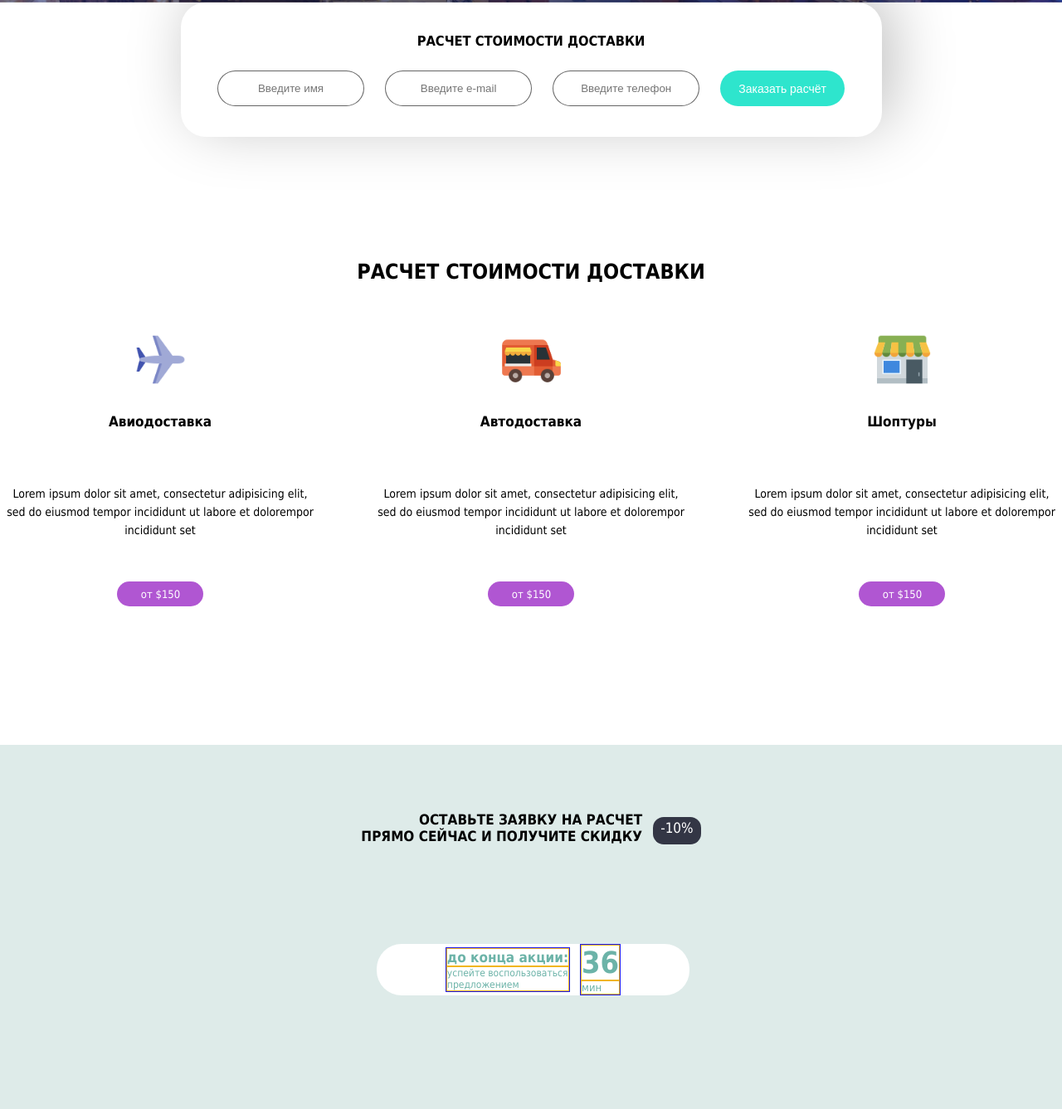
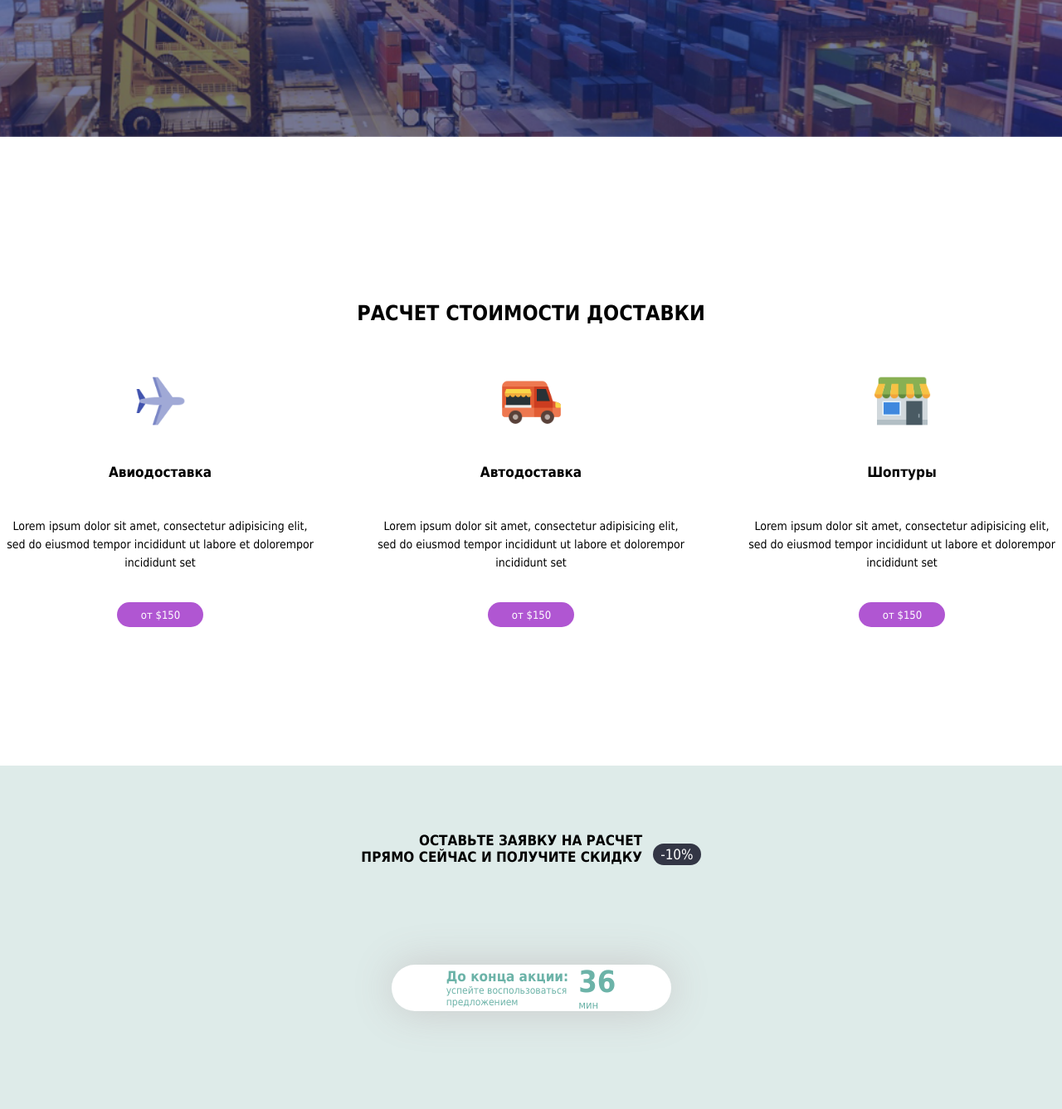
Before and after one commit to Hardyn1/Lesson2, a plain HTML site: page index.html in a window 1280 px wide. Shown: the part 703-2040 px from the top of the page at 83% size. Drawn offline with Linux system fonts and the light colour scheme.

Commit message:
Secont file commit

```diff
--- a/css/main.css
+++ b/css/main.css
@@ -9,6 +9,11 @@ h1 {
   margin: 0;
   font-size: 34px;
   text-transform: uppercase;
+}
+
+p {
+  margin: 0;
+  padding: 0;
 }
 
 div {
@@ -75,12 +80,8 @@ header {
   font-size: 19px;
 }
 
-.first-section {
-  padding: 0px 0 174px;
-}
-
 .header-form {
-  margin-top: 350px;
+  margin-top: 1350px;
   display: flex;
   justify-content: center;
   text-align: center;
@@ -116,13 +117,11 @@ h3 {
 
 .inner-form input {
   box-sizing: border-box;
-  text-align: center;
   border: 1px rgba(0, 0, 0, 0.6);
   border-style: solid;
   border-radius: 22px;
   color: rgba(0, 0, 0, 0.6);
-  max-width: 177px;
-  width: 100%;
+  width: 177px;
 }
 
 .header-button {
@@ -134,11 +133,14 @@ h3 {
   font-size: 14px;
 }
 
+.first-section {
+  padding: 198px 0 174px;
+}
+
 h2 {
   font-size: 25px;
   text-transform: uppercase;
   margin: 0;
-  padding-top: 148px;
   text-align: center;
 }
 
@@ -156,11 +158,13 @@ h2 {
 
 .price-section-lists h4 {
   font-size: 17px;
+  margin: 0px;
+  margin-top: 34px;
 }
 
 .price-section-lists p {
   line-height: 22px;
-  padding: 44px 0px;
+  margin: 44px 0px;
 }
 
 .price-section-lists span {
@@ -172,7 +176,7 @@ h2 {
 }
 
 .second-section {
-  height: 503px;
+  padding: 80px 0 134px;
   background: #deebe9;
 }
 
@@ -181,11 +185,12 @@ h2 {
 }
 
 .section-discount {
+  align-items: flex-end;
+  margin-bottom: 120px;
   display: flex;
   justify-content: center;
   font-size: 17px;
   text-transform: uppercase;
-  padding-top: 80px;
 }
 
 .section-discount h4 {
@@ -204,63 +209,55 @@ h2 {
 }
 
 .section-discounts {
-  width: 377px;
+  box-shadow: 0 0 50px rgb(200 200 200);
+  margin: 120px auto 0;
+  max-width: 337px;
   color: #6cb3a8;
   background: #fff;
   border-radius: 30px;
   display: flex;
   justify-content: center;
   align-items: center;
-  margin-top: 120px;
-  margin-bottom: 134px;
-  margin-left: 446px;
 }
 
 .section-offer {
-  border: 1px solid #1f1bf1;
   display: flex;
   flex-direction: column;
 }
 
 .section-offer .offer-1 {
-  border: 1px solid #f1b51b;
   font-size: 17px;
   font-weight: bold;
 }
 
 .section-offer .offer-2 {
-  border: 1px solid #f1b51b;
   font-size: 12px;
 }
 
 .section-min {
-  border: 1px solid #1f1bf1;
   margin-left: 12px;
   display: flex;
   flex-direction: column;
 }
 
 .section-min .min-1 {
-  border: 1px solid #f1b51b;
   font-weight: bold;
   font-size: 36px;
 }
 
 .section-min .min-2 {
-  border: 1px solid #f1b51b;
   font-size: 13px;
+}
+
+.third-section {
+  padding: 77px 126px;
 }
 
 .third-section h4 {
   margin: 0;
-  padding: 77px 0px 93px;
   text-align: center;
   font-size: 25px;
   text-transform: uppercase;
-}
-
-.third-section {
-  padding-bottom: 126px;
 }
 
 .table-container {
--- a/index.html
+++ b/index.html
@@ -27,16 +27,10 @@
           </ul>
           <a href="#" class="order">заказать звонок</a>
         </nav>
-      </div>
-      <div class="container">
 		  <div class="header-main">
 			<p>Выгодные условия. Высокая скорость. Быстрый расчет.</p>
 			<h1>Поиск и доставка товаров из китая</h1>
 		 </div>
-      </div>
-    </header>
-    <section class="first-section">
-      <div class="container">
 		 <div class="header-form">
 			<form action="#" class="form">
 			  <h3>расчет стоимости доставки</h3>
@@ -50,6 +44,10 @@
 			  </div>
 			</form>
 		 </div>
+      </div>
+    </header>
+    <section class="first-section">
+      <div class="container">
         <div class="price-section">
           <h2>расчет стоимости доставки</h2>
           <ul class="price-section-list">
@@ -95,7 +93,7 @@
         </div>
         <div class="section-discounts">
           <p class="section-offer">
-            <span class="offer-1">до конца акции:</span>
+            <span class="offer-1">До конца акции:</span>
             <span class="offer-2">
               успейте воспользоваться<br />
               предложением
```
Lines whose indentation alone changed are shown as unchanged.
